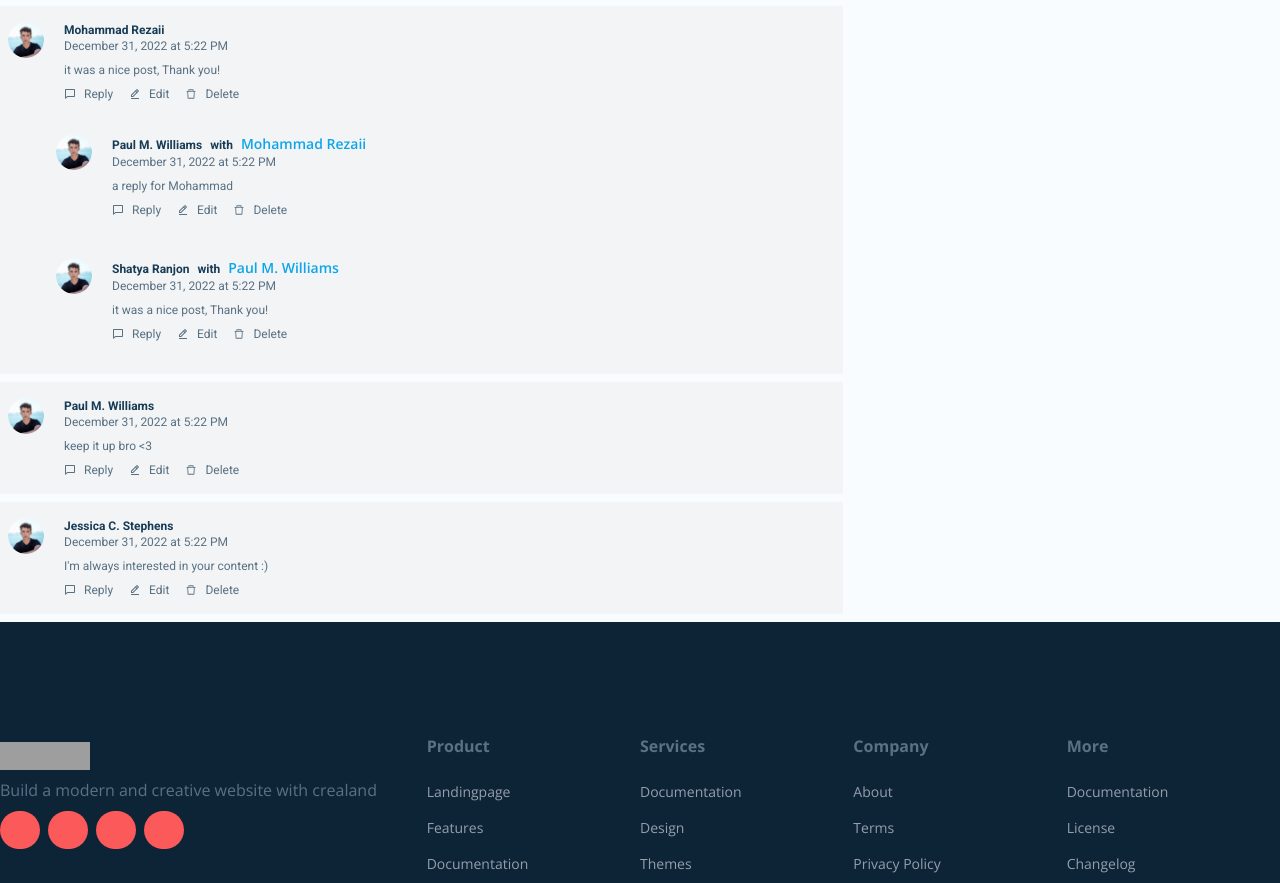
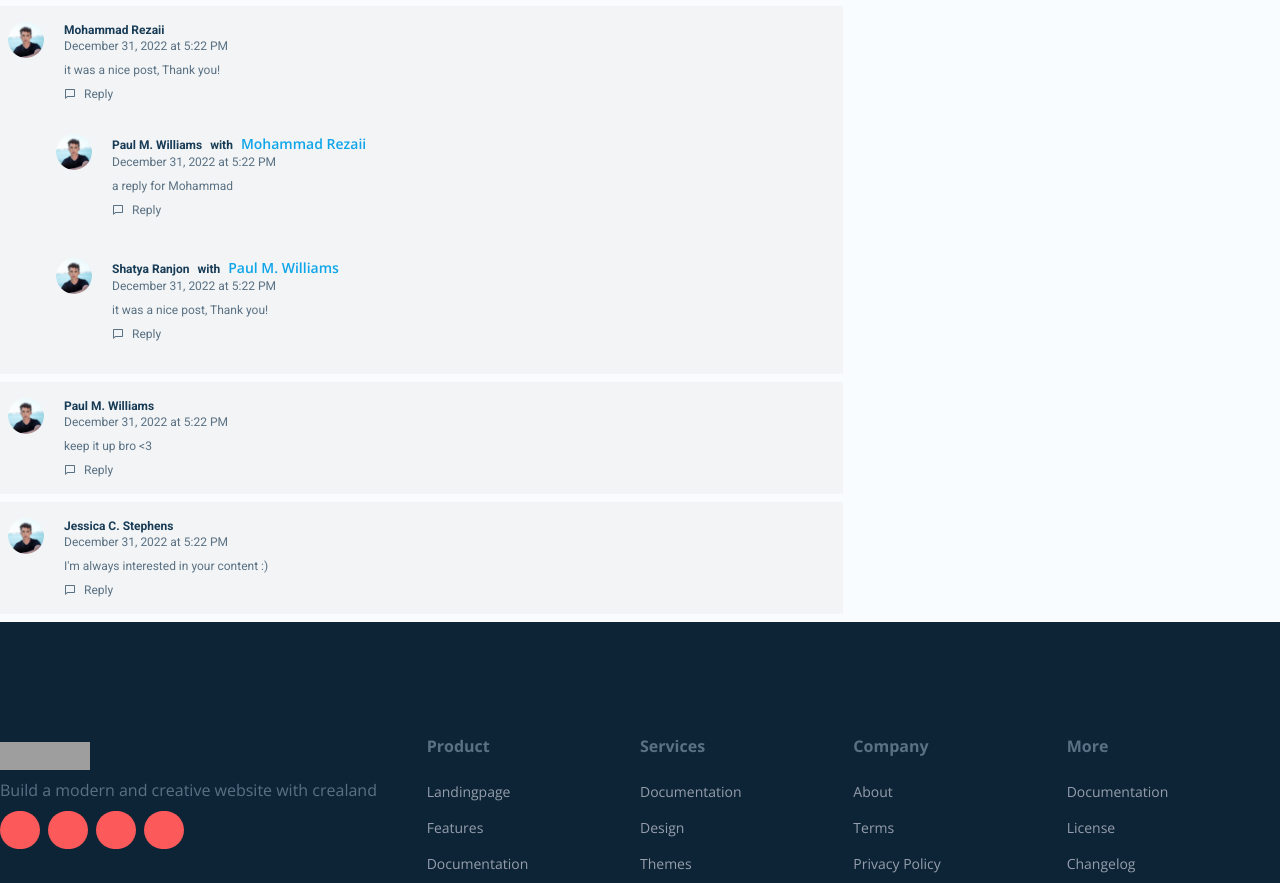
Before and after one commit to satya-ranjon/blog_application, a React (Vite) app: page /article-details/1 in a window 1280 px wide. Shown: the part 1337-2220 px from the top of the page. Built offline with nearby package versions, Linux system fonts and the light colour scheme; grey boxes are pictures that could not be loaded.

Commit message:
comment edit delete button view dynamic

```diff
--- a/src/components/comment/SingleComment.jsx
+++ b/src/components/comment/SingleComment.jsx
@@ -2,6 +2,7 @@ import { images } from "../../constants";
 import { formatDate } from "../../utils/dateformat";
 import { BiEditAlt, BiComment } from "react-icons/bi";
 import { AiOutlineDelete } from "react-icons/ai";
+import useUser from "../../hooks/useUser";
 
 const SingleComment = ({
   comment,
@@ -9,16 +10,20 @@ const SingleComment = ({
   replyOnUser = null,
   single = false,
 }) => {
+  const { userID } = useUser();
+
   if (!comment) {
     // Handle the scenario when comment is not provided
     return null;
   }
-  console.log(replyCommentList?.length > 0);
+
   const {
-    user: { name: commentUserName },
+    user: { name: commentUserName, _id: commentUserID },
     desc,
     createdAt,
   } = comment || [];
+
+  const isUserComment = userID === commentUserID;
 
   // const isReply = affectedComment && affectedComment.type === 'replying' && affectedComment._id ===
   return (
@@ -51,12 +56,16 @@ const SingleComment = ({
             <li className=" flex gap-2 items-center justify-center cursor-pointer">
               <BiComment /> <span>Reply</span>
             </li>
+            {isUserComment && (
+              <>
                 <li className=" flex gap-2 items-center justify-center cursor-pointer">
                   <BiEditAlt /> <span>Edit</span>
                 </li>
                 <li className=" flex gap-2 items-center justify-center cursor-pointer">
                   <AiOutlineDelete /> <span>Delete</span>
                 </li>
+              </>
+            )}
           </ul>
         </div>
       </div>
```
Lines whose indentation alone changed are shown as unchanged.
